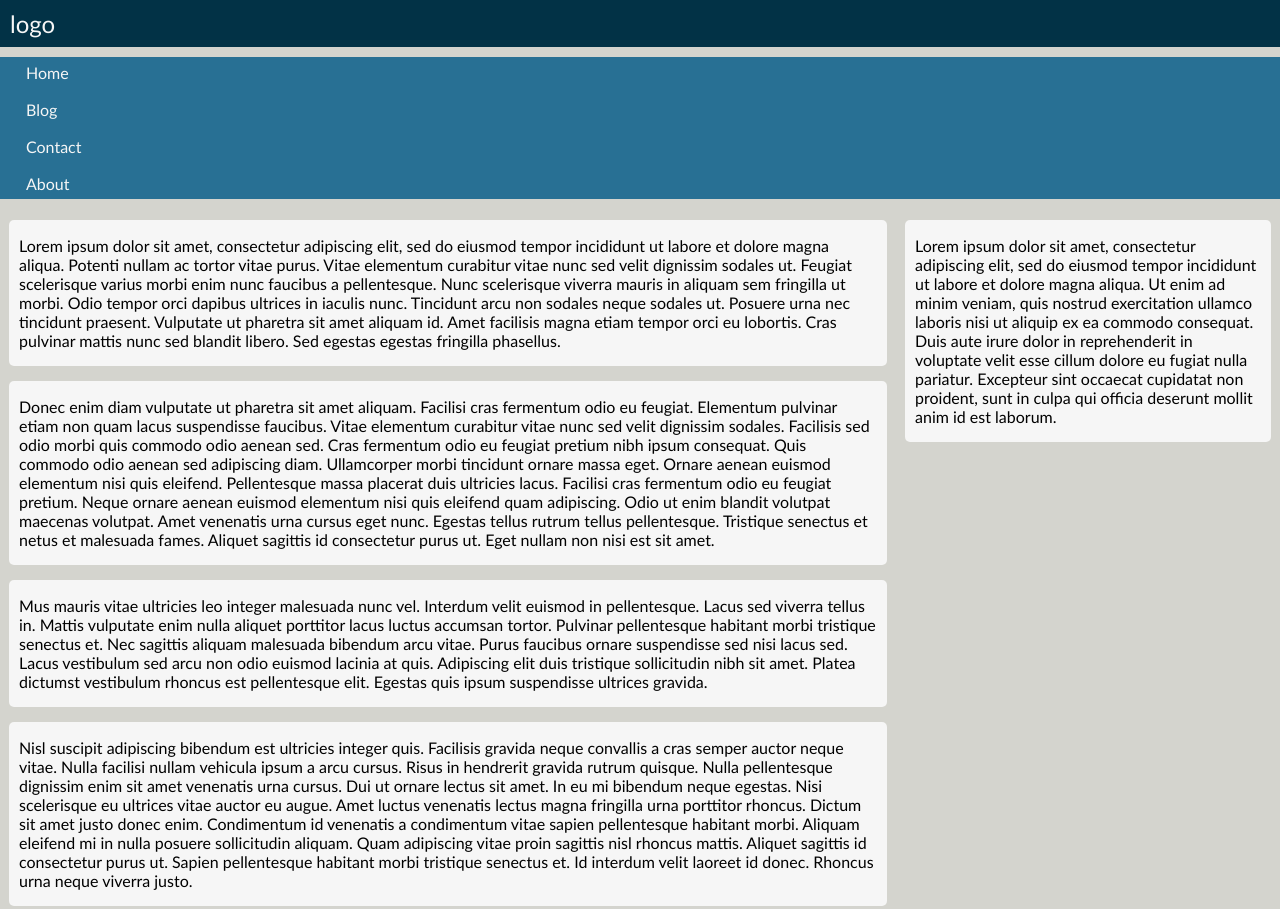
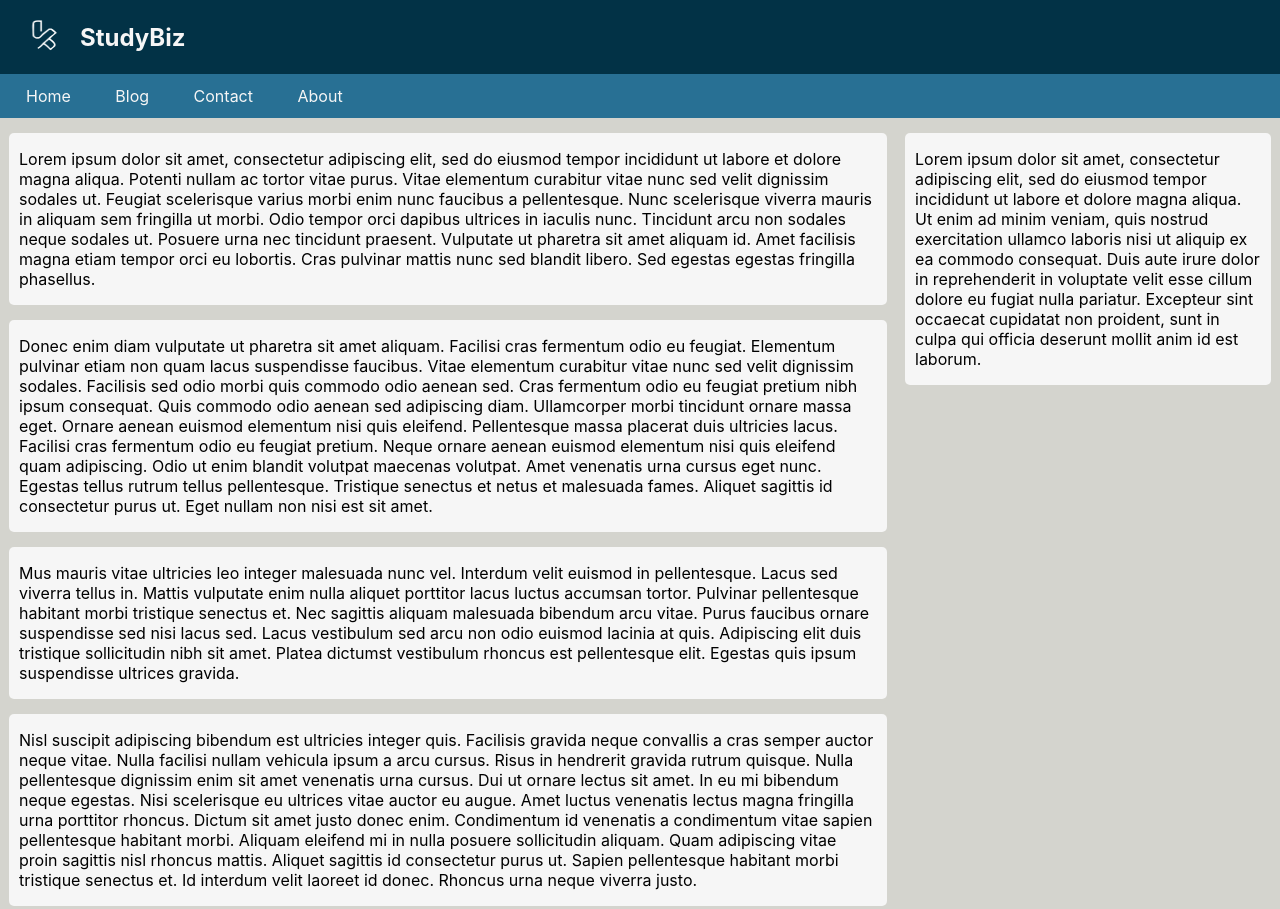
Before and after one commit to ijustine254/RWD, a plain HTML site: page index.html in a window 1280 px wide. Shown: the top 909 px of the page. Drawn offline with Linux system fonts and the light colour scheme.

Commit message:
ui update & logo

```diff
--- a/index.html
+++ b/index.html
@@ -9,7 +9,12 @@
 </head>
 <body>
     <div class="section">
-        <div class="header">logo</div>
+        <div class="header">
+            <div class="img">
+                <img class="logo" src="logo.png" alt="png"/>
+                <h2>StudyBiz</h2>
+            </div>
+        </div>
         <div class="row">
             <div class="menu">
             <a href="#">Home</a>
--- a/main.scss
+++ b/main.scss
@@ -2,6 +2,8 @@
     box-sizing: border-box;
     font-size: 100%;
     font-family: "Gill Sans", sans-serif;
+    letter-spacing: normal;
+    font-family: -apple-system,BlinkMacSystemFont, Arial, Helvetica, sans-serif;
     margin: 0;
     padding: 0;
 }
@@ -14,6 +16,19 @@
         color: #F6F6F6;
         font-size: 24px;
         padding: 9px 10px;
+        .img {
+            position: relative;
+            .logo {
+                height: 50px;
+                width: 70px;
+            }
+            h2 {
+                display: inline-block;
+                position: absolute;
+                top: 50%;
+                transform: translateY(-50%);
+            }
+        }
     }
     .menu {
         padding: 0 6px;
@@ -67,11 +82,20 @@
 }
 
 @media screen and (min-width: 992px) {
-
+    .row {
+        margin-top: 0;
+    }
     .menu {
         background: #287094;
         float: inherit;
         width: 100%;
+        a {
+            display: inline-block !important;
+            &:hover {
+                background-color: #F6F6F6;
+                color: #287094;
+            }
+        }
     }
     .sidebar {
         float: left
```
Also changed, not shown: logo.png (added), main.css, 1 other file. Lines whose indentation alone changed are shown as unchanged.
